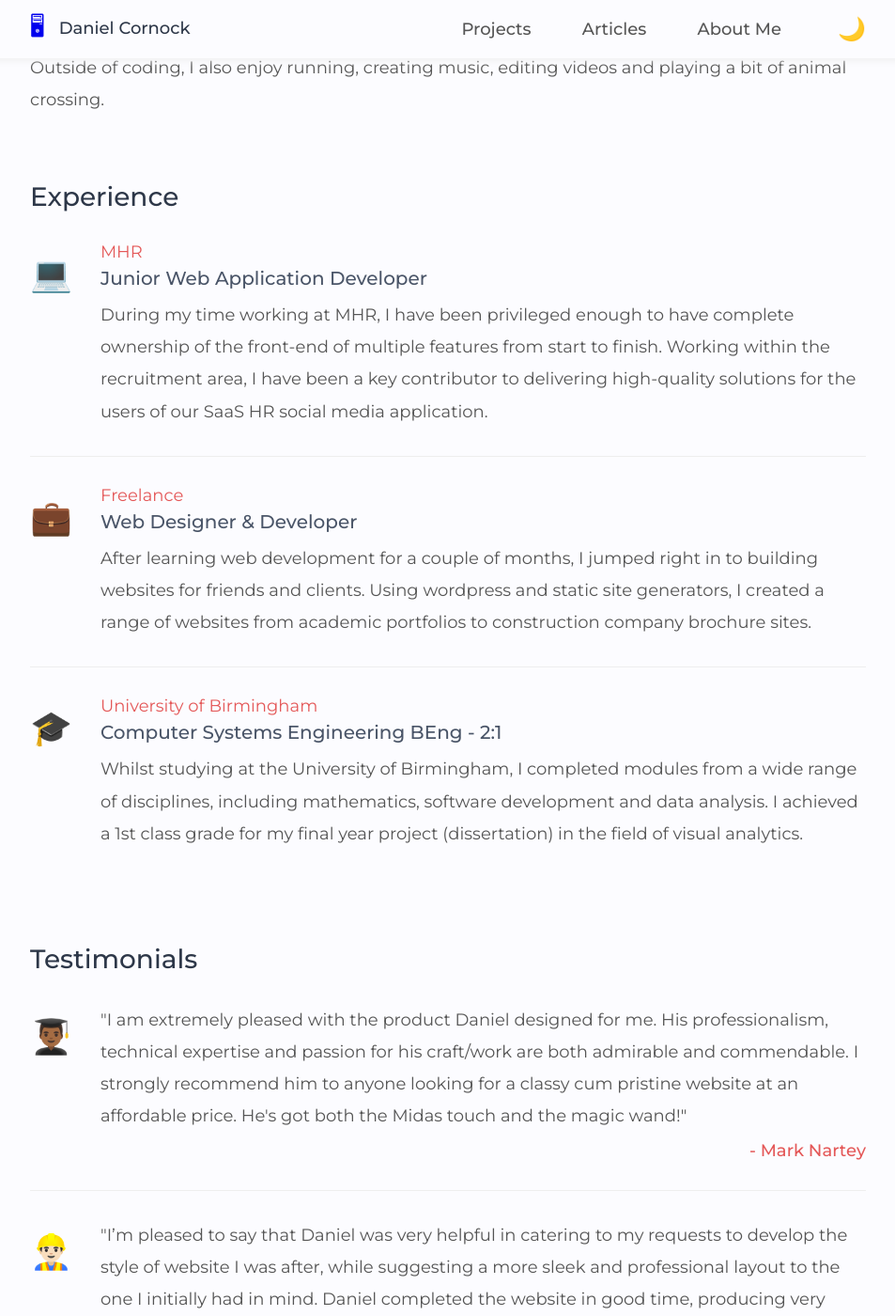
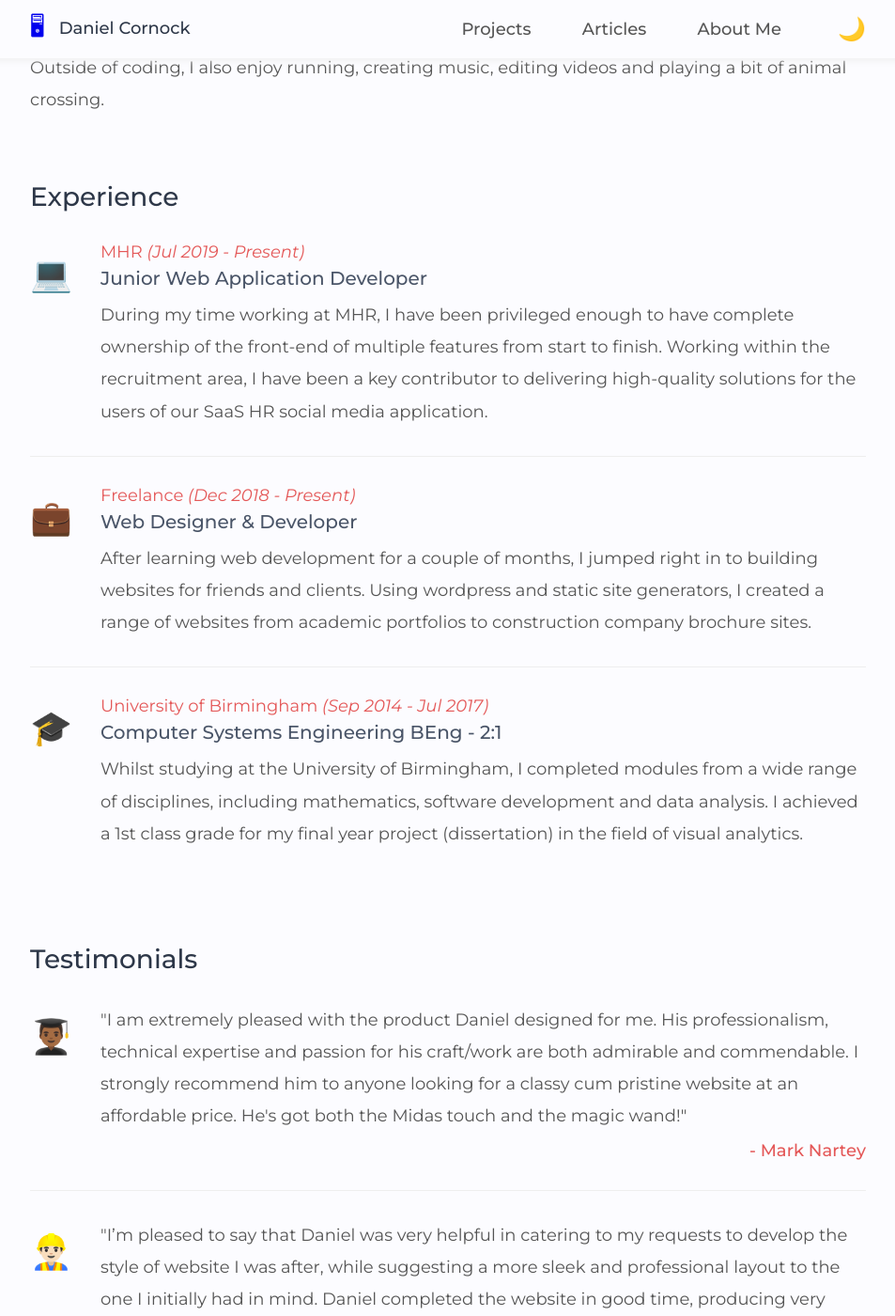
Before and after one commit to danielcornock/danielcornock.co.uk, a Jekyll site: the page built from _pages/about.md, in a window 1280 px wide and 1400 px high, scrolled down 487 px. Shown: the whole window at 94% size, without its empty margins (163-1116 px from the left). Built offline with Jekyll 4.4.1, drawn with Linux system fonts in a browser that asks for light colours; nearby versions of some CDN libraries.

Commit message:
add date to experience

```diff
--- a/_data/experience.yml
+++ b/_data/experience.yml
@@ -1,17 +1,20 @@
 - institution: MHR
   position: Junior Web Application Developer
+  time: Jul 2019 - Present
   icon: 💻
   type: work
   description: During my time working at MHR, I have been privileged enough to have complete ownership of the front-end of multiple features from start to finish. Working within the recruitment area, I have been a key contributor to delivering high-quality solutions for the users of our SaaS HR social media application.
 
 - institution: Freelance
   position: Web Designer & Developer
+  time: Dec 2018 - Present
   icon: 💼
   type: work
   description: After learning web development for a couple of months, I jumped right in to building websites for friends and clients. Using wordpress and static site generators, I created a range of websites from academic portfolios to construction company brochure sites.
 
 - institution: University of Birmingham
   position: Computer Systems Engineering BEng - 2:1
+  time: Sep 2014 - Jul 2017
   icon: 🎓
   type: education
   description: Whilst studying at the University of Birmingham, I completed modules from a wide range of disciplines, including mathematics, software development and data analysis. I achieved a 1st class grade for my final year project (dissertation) in the field of visual analytics.
--- a/_includes/about/experience/_experience.scss
+++ b/_includes/about/experience/_experience.scss
@@ -47,4 +47,8 @@
       margin-right: 20px;
     }
   }
+
+  &-time {
+    font-style: italic;
+  }
 }
--- a/_includes/about/experience/experience.html
+++ b/_includes/about/experience/experience.html
@@ -3,7 +3,9 @@
   <li class="experience-item">
     <p class="experience-icon">{{ experience.icon }}</p>
     <div class="experience-details">
-      <span class="experience-institution">{{ experience.institution }}</span>
+      <span class="experience-institution"
+        >{{ experience.institution }} <span class="experience-time">({{ experience.time }})</span></span
+      >
       <h3 class="experience-position">{{ experience.position }}</h3>
       <p class="experience-description">
         {{ experience.description}}
```
